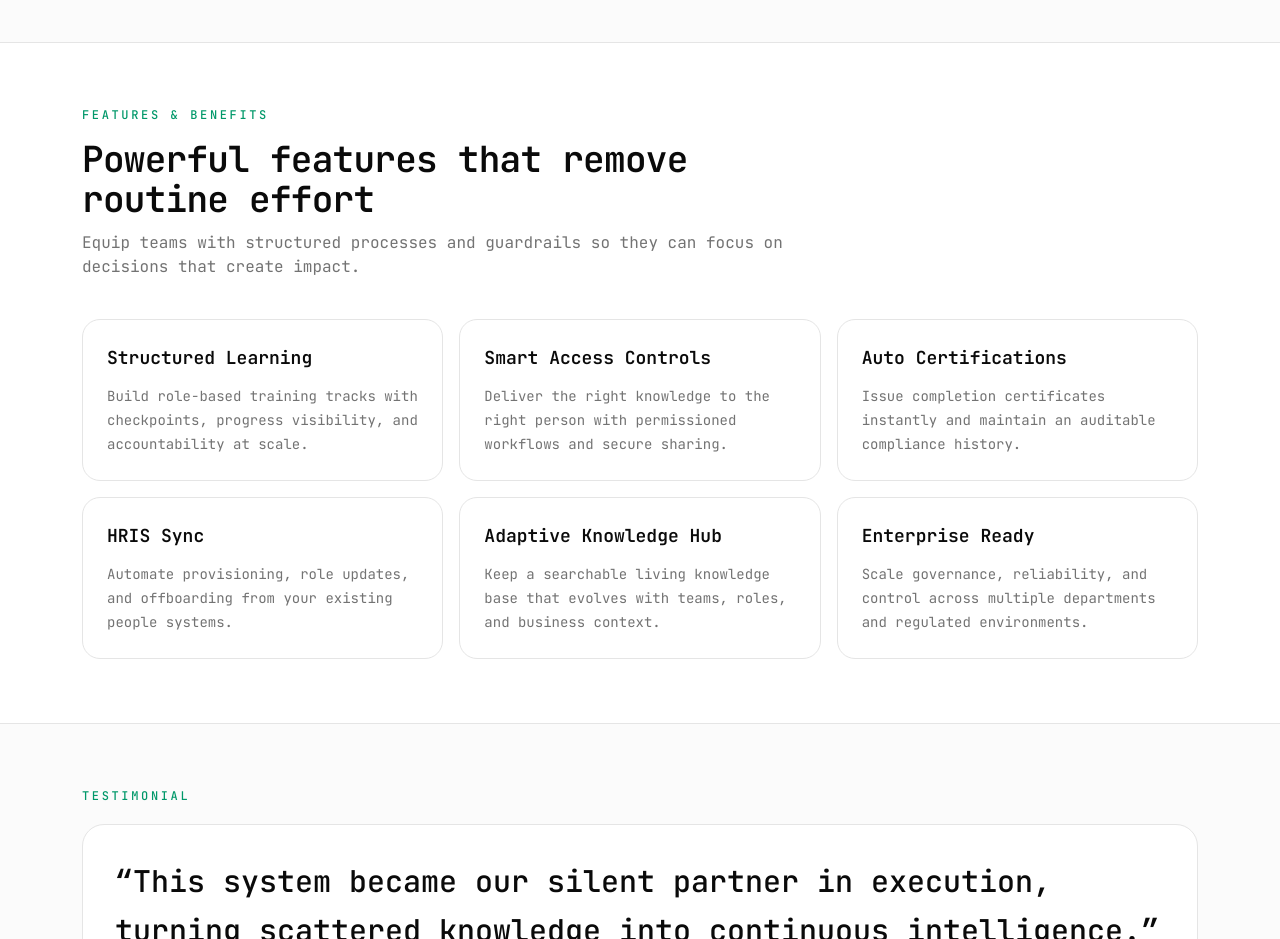
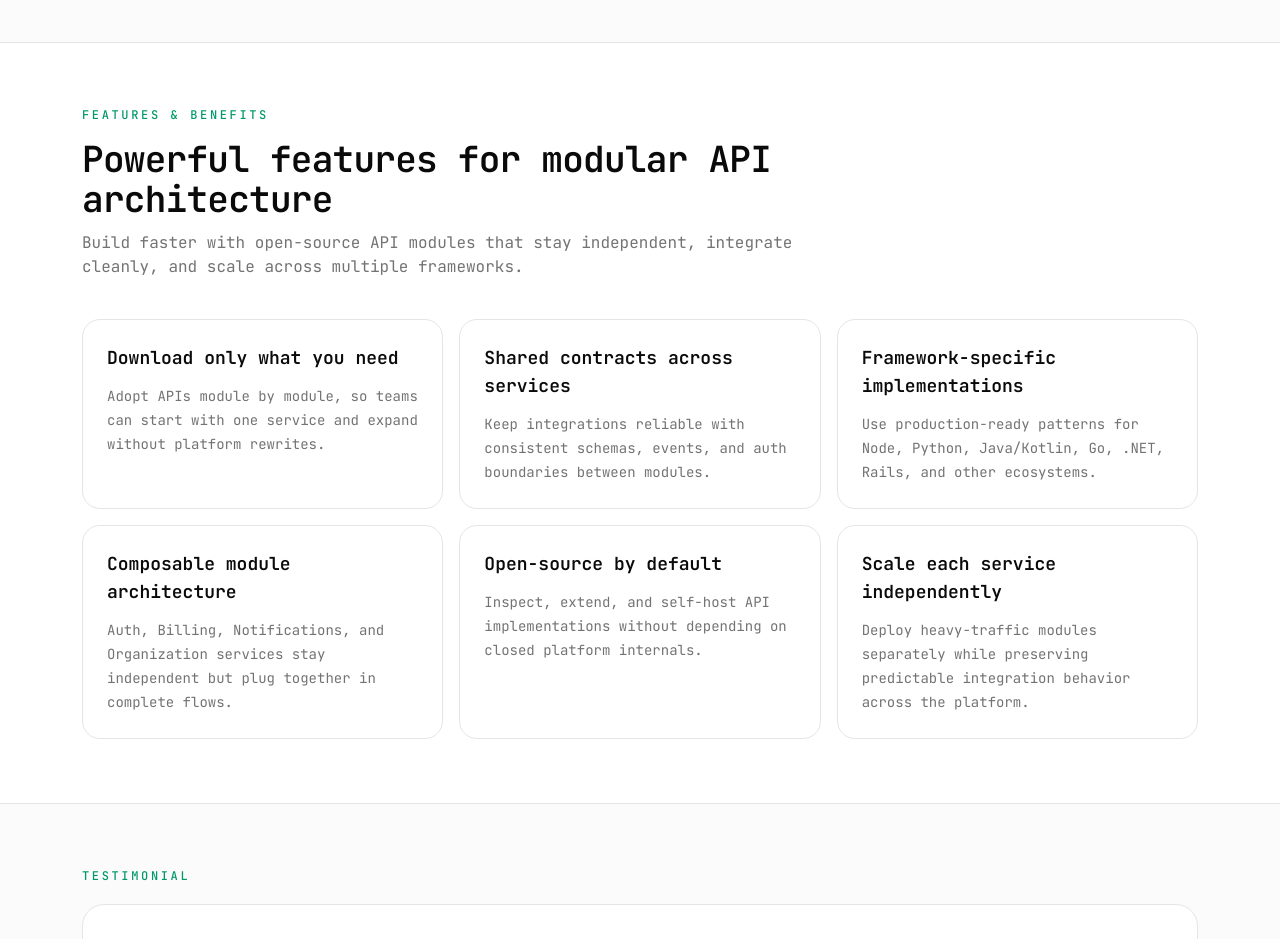
Before and after one commit to API-Kit-com/api-kit, a Next.js app: page / in a window 1280 px wide. Shown: the part 1260-2199 px from the top of the page. Built offline with nearby package versions, Linux system fonts and the light colour scheme.

Commit message:
refactor: rewrite features section for modular api architecture

```diff
--- a/components/home-page.tsx
+++ b/components/home-page.tsx
@@ -40,34 +40,34 @@ const performanceCards = [
 
 const featureBenefits = [
   {
-    title: "Structured Learning",
+    title: "Download only what you need",
     description:
-      "Build role-based training tracks with checkpoints, progress visibility, and accountability at scale.",
+      "Adopt APIs module by module, so teams can start with one service and expand without platform rewrites.",
   },
   {
-    title: "Smart Access Controls",
+    title: "Shared contracts across services",
     description:
-      "Deliver the right knowledge to the right person with permissioned workflows and secure sharing.",
+      "Keep integrations reliable with consistent schemas, events, and auth boundaries between modules.",
   },
   {
-    title: "Auto Certifications",
+    title: "Framework-specific implementations",
     description:
-      "Issue completion certificates instantly and maintain an auditable compliance history.",
+      "Use production-ready patterns for Node, Python, Java/Kotlin, Go, .NET, Rails, and other ecosystems.",
   },
   {
-    title: "HRIS Sync",
+    title: "Composable module architecture",
     description:
-      "Automate provisioning, role updates, and offboarding from your existing people systems.",
+      "Auth, Billing, Notifications, and Organization services stay independent but plug together in complete flows.",
   },
   {
-    title: "Adaptive Knowledge Hub",
+    title: "Open-source by default",
     description:
-      "Keep a searchable living knowledge base that evolves with teams, roles, and business context.",
+      "Inspect, extend, and self-host API implementations without depending on closed platform internals.",
   },
   {
-    title: "Enterprise Ready",
+    title: "Scale each service independently",
     description:
-      "Scale governance, reliability, and control across multiple departments and regulated environments.",
+      "Deploy heavy-traffic modules separately while preserving predictable integration behavior across the platform.",
   },
 ];
 
@@ -217,10 +217,11 @@ export function HomePage() {
           <p className="text-xs font-medium uppercase tracking-[0.22em] text-primary">Features & Benefits</p>
           <div className="mb-10 mt-4 max-w-3xl">
             <h2 className="text-3xl font-semibold tracking-[-0.02em] sm:text-4xl">
-              Powerful features that remove routine effort
+              Powerful features for modular API architecture
             </h2>
             <p className="mt-3 text-muted-foreground">
-              Equip teams with structured processes and guardrails so they can focus on decisions that create impact.
+              Build faster with open-source API modules that stay independent, integrate cleanly, and scale across
+              multiple frameworks.
             </p>
           </div>
 
```
